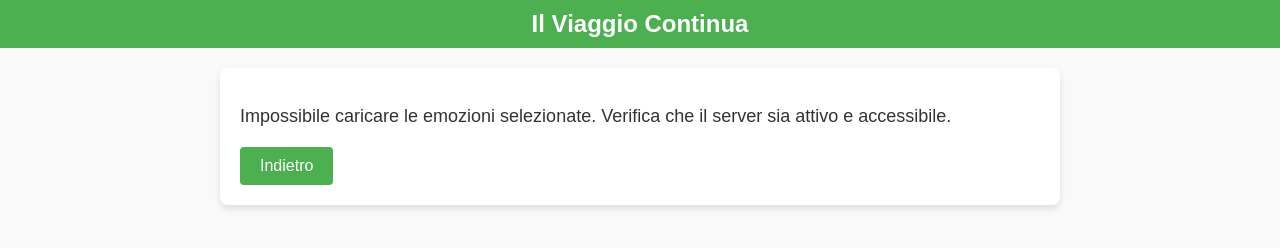
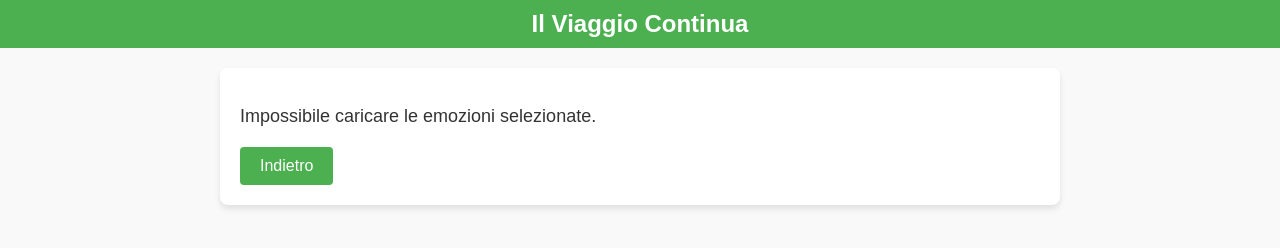
Before and after one commit to Ergologica/Oggi, a website: page nextpage.html in a window 1280 px wide. Drawn offline with Linux system fonts and the light colour scheme; no server answers.

Commit message:
Update nextpage.html

```diff
--- a/nextpage.html
+++ b/nextpage.html
@@ -58,14 +58,8 @@
     <script>
       // Recupera le emozioni selezionate dal server o dal localStorage
       function loadSelections() {
-        const endpoint = 'http://localhost:3000/load';
-        fetch(endpoint) // Usa un endpoint server se disponibile
-          .then((response) => {
-            if (!response.ok) {
-              throw new Error(`Errore HTTP! Status: ${response.status}`);
-            }
-            return response.json();
-          })
+  fetch('https://tuo-progetto.onrender.com/load')
+    .then((response) => response.json())
     .then((data) => {
       const summary = document.getElementById('summary');
       summary.textContent = `Hai selezionato le seguenti emozioni: ${data.responses.join(', ')}`;
@@ -73,7 +67,7 @@
     .catch((error) => {
       console.error('Errore nel caricamento:', error);
       const summary = document.getElementById('summary');
-            summary.textContent = 'Impossibile caricare le emozioni selezionate. Verifica che il server sia attivo e accessibile.';
+      summary.textContent = 'Impossibile caricare le emozioni selezionate.';
     });
 }
 
```
Lines whose indentation alone changed are shown as unchanged.
